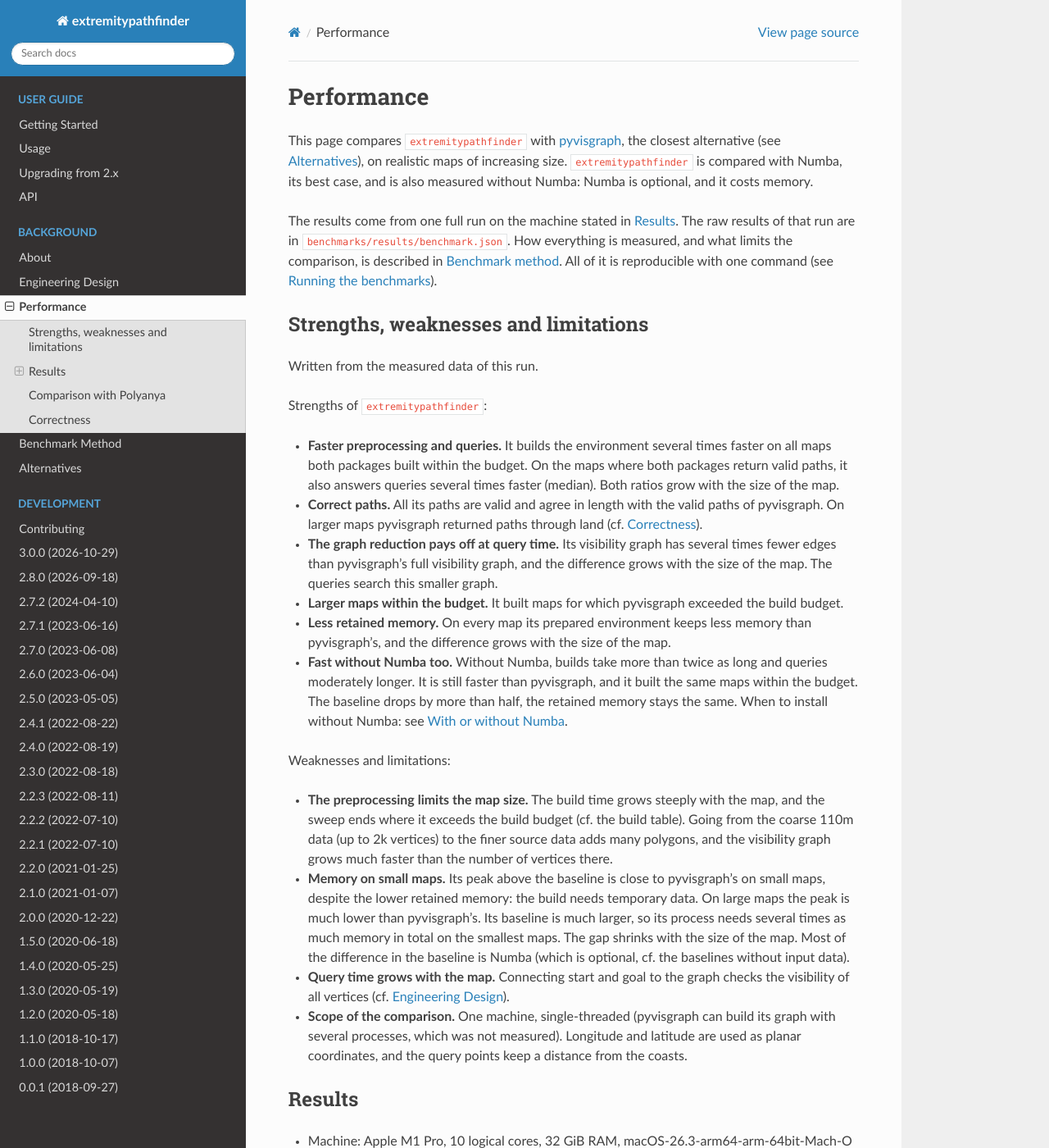
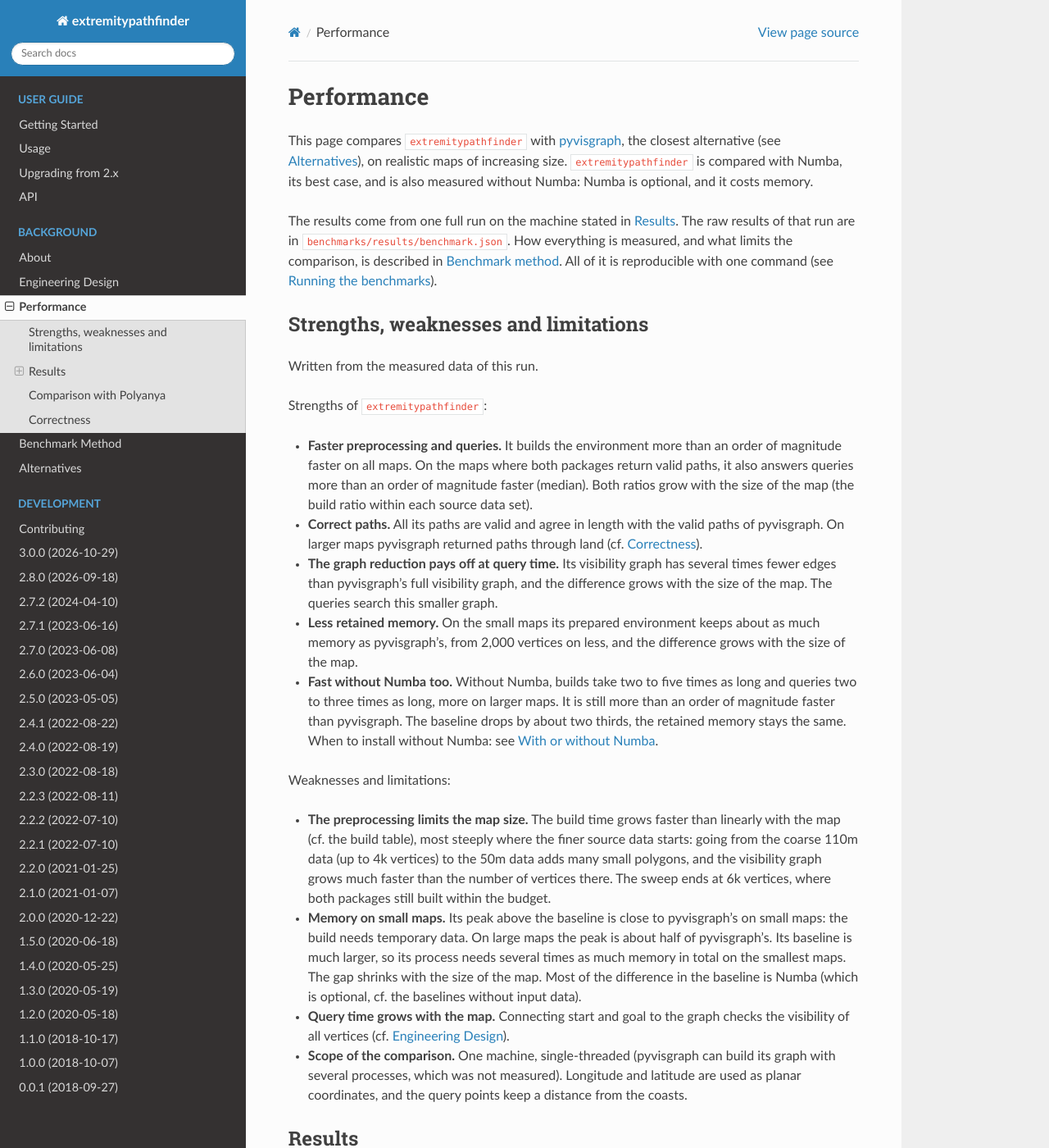
Before and after one commit to jannikmi/extremitypathfinder, a Sphinx documentation site: the page built from docs/7_performance.rst, in a window 1280 px wide and 1400 px high. Shown: the whole window at 82% size. Built offline with Sphinx 7.4.7 and the Read the Docs theme 3.1.0, drawn with Linux system fonts in a browser that asks for light colours; some of the changed text lies outside the part shown.

Commit message:
docs: update the text derived from the final benchmark run
Performance page, getting started (Numba section, now marked as benchmark-derived), the pyvisgraph
defects on a map of the sweep (world_5k, resolves the TODO of #234), and the numbers and figures of the paper.
Remove the duplicated graph size figure of the performance page.

Co-Authored-By: Claude Opus 5.5 <noreply@anthropic.com>

```diff
--- a/docs/7_performance.rst
+++ b/docs/7_performance.rst
@@ -28,30 +28,29 @@ Written from the measured data of this run.
 
 Strengths of ``extremitypathfinder``:
 
-- **Faster preprocessing and queries.** It builds the environment several times faster on all maps both packages
-  built within the budget. On the maps where both packages return valid paths, it also answers queries several times
-  faster (median). Both ratios grow with the size of the map.
+- **Faster preprocessing and queries.** It builds the environment more than an order of magnitude faster on all maps.
+  On the maps where both packages return valid paths, it also answers queries more than an order of magnitude faster
+  (median). Both ratios grow with the size of the map (the build ratio within each source data set).
 - **Correct paths.** All its paths are valid and agree in length with the valid paths of pyvisgraph.
   On larger maps pyvisgraph returned paths through land (cf. :ref:`benchmark-correctness`).
 - **The graph reduction pays off at query time.** Its visibility graph has several times fewer edges than
   pyvisgraph's full visibility graph, and the difference grows with the size of the map.
   The queries search this smaller graph.
-- **Larger maps within the budget.** It built maps for which pyvisgraph exceeded the build budget.
-- **Less retained memory.** On every map its prepared environment keeps less memory than pyvisgraph's,
-  and the difference grows with the size of the map.
-- **Fast without Numba too.** Without Numba, builds take more than twice as long and queries moderately longer.
-  It is still faster than pyvisgraph, and it built the same maps within the budget.
-  The baseline drops by more than half, the retained memory stays the same.
+- **Less retained memory.** On the small maps its prepared environment keeps about as much memory as pyvisgraph's,
+  from 2,000 vertices on less, and the difference grows with the size of the map.
+- **Fast without Numba too.** Without Numba, builds take two to five times as long and queries two to three times
+  as long, more on larger maps. It is still more than an order of magnitude faster than pyvisgraph.
+  The baseline drops by about two thirds, the retained memory stays the same.
   When to install without Numba: see :ref:`with-or-without-numba`.
 
 Weaknesses and limitations:
 
-- **The preprocessing limits the map size.** The build time grows steeply with the map,
-  and the sweep ends where it exceeds the build budget (cf. the build table).
-  Going from the coarse 110m data (up to 2k vertices) to the finer source data adds many polygons,
-  and the visibility graph grows much faster than the number of vertices there.
-- **Memory on small maps.** Its peak above the baseline is close to pyvisgraph's on small maps, despite the lower
-  retained memory: the build needs temporary data. On large maps the peak is much lower than pyvisgraph's.
+- **The preprocessing limits the map size.** The build time grows faster than linearly with the map (cf. the build
+  table), most steeply where the finer source data starts: going from the coarse 110m data (up to 4k vertices)
+  to the 50m data adds many small polygons, and the visibility graph grows much faster than the number of vertices
+  there. The sweep ends at 6k vertices, where both packages still built within the budget.
+- **Memory on small maps.** Its peak above the baseline is close to pyvisgraph's on small maps:
+  the build needs temporary data. On large maps the peak is about half of pyvisgraph's.
   Its baseline is much larger, so its process needs several times as much memory in total on the smallest maps.
   The gap shrinks with the size of the map.
   Most of the difference in the baseline is Numba (which is optional, cf. the baselines without input data).
@@ -87,7 +86,8 @@ Speed
    :alt: edges of the visibility graph over the number of vertices, log-log, one line per package
 
    Amount of work: edges of the visibility graph. ``extremitypathfinder`` keeps only the extremities as nodes and
-   only the edges between them; ``pyvisgraph`` connects every vertex. The dotted lines show linear and quadratic growth.
+   only the edges between them (the same with and without Numba); ``pyvisgraph`` connects every vertex.
+   The dotted lines show linear and quadratic growth. A hollow marker is a build with invalid paths.
 
 .. benchmark-derived: the comparison of the cost per edge. Update this text with every full benchmark run
    (docs/contributing/performance.md, "After a full run").
@@ -98,8 +98,8 @@ Speed
 
    Build time over the edges of the graph (see the table below for the time per edge).
    Graphs with invalid edges are left out. Where both graphs are valid (up to 2,000 vertices),
-   the build time per edge of the two packages is about the same:
-   the lower build time of ``extremitypathfinder`` comes from the smaller graph, not from a cheaper edge.
+   ``extremitypathfinder`` also spends much less time per edge, and the difference grows with the map:
+   its lower build time comes from both the smaller graph and a cheaper edge.
 
 .. include:: ../benchmarks/results/benchmark_graph.rst
 
@@ -110,13 +110,6 @@ Speed
    Query latency: median and 5th to 95th percentile band.
 
 .. include:: ../benchmarks/results/benchmark_query.rst
-
-.. figure:: _static/benchmark_graph_size.svg
-   :width: 100%
-   :alt: number of visibility graph edges over the number of vertices, log-log, one line per package
-
-   Edges of the visibility graph: the reduced graph of ``extremitypathfinder`` (the same with and without Numba)
-   and the complete graph of pyvisgraph. A hollow marker is a build with invalid paths.
 
 .. figure:: _static/benchmark_ratio.svg
    :width: 100%
@@ -166,15 +159,17 @@ if a line follows its markers, the measured time grows like the term.
 
 What this shows:
 
-- The shapes agree: the measured times grow about like the terms. The build of ``pyvisgraph`` has the slope
-  of ``n² log n``, not that of its ``n³`` worst case. The dotted worst cases start at the first measured point:
-  only the slopes can be compared. The measured maps stay close to the typical case of ``extremitypathfinder``.
-  The build of ``extremitypathfinder`` grows slightly slower than its term
-  (the term is the typical case, an upper estimate here).
+- The build of ``pyvisgraph`` grows like its term: it has the slope of ``n² log n``,
+  not that of its ``n³`` worst case. The dotted worst cases start at the first measured point:
+  only the slopes can be compared.
+- The times of ``extremitypathfinder`` grow clearly slower than its terms, for the build and even more for queries:
+  on these maps the typical-case terms are upper estimates. Work that does not grow with the map
+  (e.g. fixed costs per origin and per query) is still a large part of the time.
   Its query worst case is close to the typical case on these maps: the search term ``E log E`` dominates.
+  The queries of ``pyvisgraph`` also grow somewhat slower than their term.
 - The terms alone do not explain the difference between the packages. They predict a build advantage of
-  ``extremitypathfinder`` of 1.2 to 1.5 and a query advantage of 2.4 to 4.4, the measured ratios are
-  4.6 to 7.2 for the build and 6.6 to 8.4 for queries. The constant factors are not part of ``O(...)``:
+  ``extremitypathfinder`` below a factor of two and a query advantage of a few times,
+  the measured ratios are one to two orders of magnitude. The constant factors are not part of ``O(...)``:
   most of the practical difference comes from the implementation (vectorised, optionally compiled code
   against pure Python), the rest from the smaller graph.
 
@@ -189,10 +184,8 @@ Limitations:
   the query term (a heap based Dijkstra search and two single-point sweeps) is not stated by its authors.
 - The terms of ``extremitypathfinder`` are the typical case, its worst case is a reference line.
   They are defined in ``benchmarks/complexity.py`` and have to be updated when the complexities change.
-  The measured times are those of the run stated above: a later change of the visibility computation
-  (e.g. the bounded worst case, #216, which also made typical maps somewhat faster) shows only in the next full run.
-- The map with 9,952 vertices comes from a different data set (50 m) than the smaller ones (110 m):
-  its point is not a continuation of the others.
+- The maps with 5,020 and 6,097 vertices come from a different data set (50 m) than the smaller ones (110 m):
+  their points are not a continuation of the others.
 
 Memory
 ~~~~~~
```
Also changed, not shown: docs/0_getting_started.rst (+7 -3 lines), docs/7_benchmark_method.rst (+8 -11 lines), paper/paper.md (+8 -7 lines), 3 other files.
